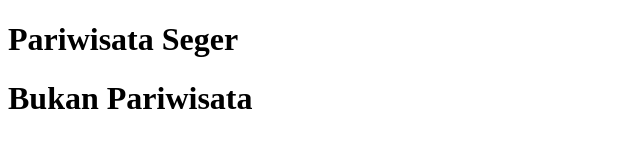
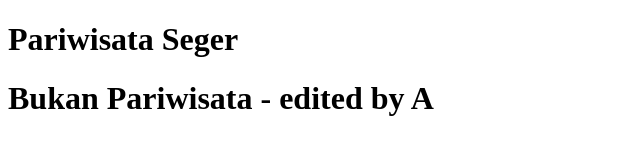
Before and after one commit to seizen07/yangbenerajagit, a plain HTML site: page index.html in a window 1280 px wide. Shown: the whole page, without its empty margins (0-640 px from the left). Drawn offline with Linux system fonts and the light colour scheme.

Commit message:
edit tempat heading from branch A

```diff
--- a/index.html
+++ b/index.html
@@ -7,6 +7,6 @@
   </head>
   <body>
     <h1>Pariwisata Seger</h1>
-    <h1 class="tempat">Bukan Pariwisata</h1>
+    <h1 class="tempat">Bukan Pariwisata - edited by A</h1>
   </body>
 </html>
```
